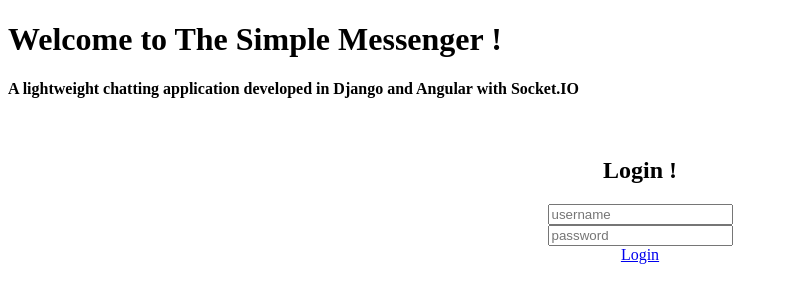
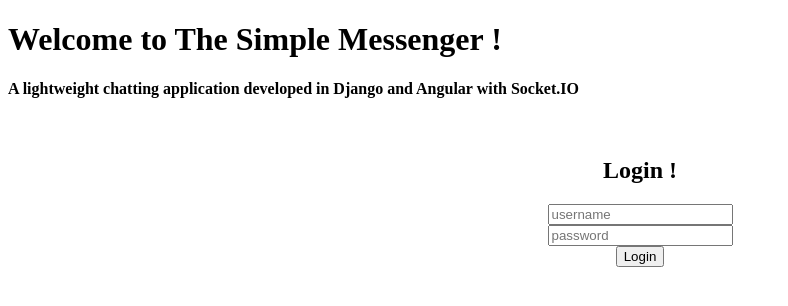
Before and after one commit to koko-js478/simple-messenger, an Angular app in the folder Angular Frontend Server/messenger-frontend/: page /login in a window 1280 px wide. Shown: the top 306 px of the page, without its empty margins (0-788 px from the left). Built offline with nearby package versions, Linux system fonts and the light colour scheme.

Commit message:
Update login.component.html

```diff
--- a/Angular Frontend Server/messenger-frontend/src/app/login/login.component.html
+++ b/Angular Frontend Server/messenger-frontend/src/app/login/login.component.html
@@ -2,6 +2,5 @@
     <h2>Login !</h2>
     <input [(ngModel)]="input.username" placeholder="username"><br>
     <input [(ngModel)]="input.password" type="password" placeholder="password"><br>
-    <a [routerLink]="['/users', input.username]" class="button">Login</a>
-
+    <button (click)="loginNewUser()">Login</button>
 </div>
```
